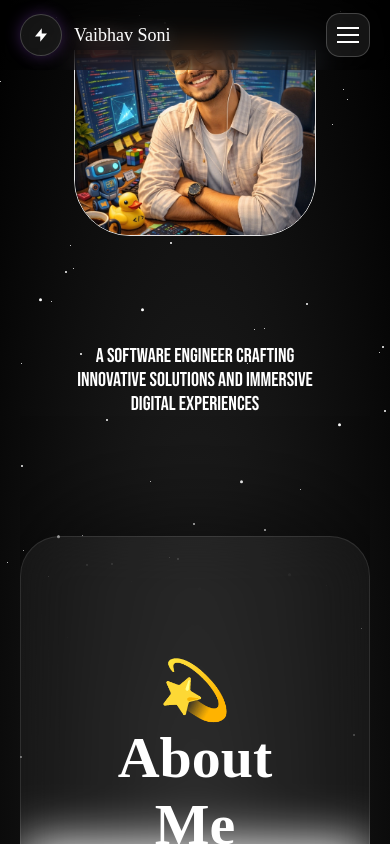
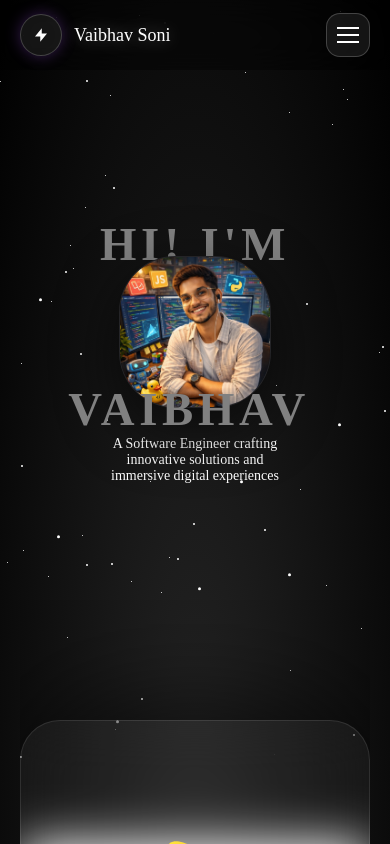
Before and after one commit to vaibhav77471/vaibhav-soni-portfolio, a Next.js app: page / in a window 390 px wide. Shown: the top 844 px of the page. Built offline with nearby package versions, Linux system fonts and the light colour scheme.

Commit message:
hero secrio n responsive

```diff
--- a/src/components/home/HeroSection.js
+++ b/src/components/home/HeroSection.js
@@ -1,52 +1,38 @@
-import { Bebas_Neue, Poppins, Inter } from 'next/font/google';
+import { Bebas_Neue, Poppins, Inter } from 'next/font/google'
+import './hero.css'
 
 const bebas = Bebas_Neue({
   subsets: ['latin'],
   weight: '400',
-});
+})
 
 const poppins = Poppins({
   subsets: ['latin'],
   weight: ['400', '600'],
-});
+})
 
 const inter = Inter({
   subsets: ['latin'],
-});
-
+})
 
 export default function HeroSection() {
   return (
-    <section className="relative flex items-center justify-center h-[auto] w-full bg-black overflow-hidden font-['Bebas_Neue']" id="home">
+    <section className="hero" id="home">
+      <div className="hero-wrapper">
 
-      <div className="relative flex flex-col items-center">
+        <h1 className="hero-title">HI! I'M</h1>
 
-        {/* HI I'M */}
-        <h1 className="text-[12vw] font-bold uppercase tracking-[0.1em] leading-none select-none z-10 translate-y-12 font-['Bebas_Neue'] text-[grey]">
-          HI! I'M
-        </h1>
-
-        {/* Avatar */}
-        <div className="relative bottom-[180px] z-20 w-[240px] h-[240px] md:w-[320px] md:h-[320px] rounded-[3.5rem] overflow-hidden shadow-2xl border border-white/5 bg-zinc-900">
-          <img
-            src="/images/vaibhav.webp"
-            alt="Vaibhav Soni"
-            className="w-full h-full object-cover"
-            draggable="false"
-          />
+        <div className="hero-avatar">
+          <img src="/images/vaibhav.webp" alt="Vaibhav Soni" />
         </div>
 
-        {/* Name */}
-        <h2 className="absolute -bottom-[160px] md:-bottom-12 text-[grey] text-[14vw] font-black uppercase leading-none text-center select-none z-30 drop-shadow-2xl font-['Bebas_Neue'] tracking-[0.1em]">
-          VAIBHAV
-        </h2>
+        <h2 className="hero-name">VAIBHAV</h2>
 
-        {/* Tagline */}
-        <p className="absolute bottom-[-20px] md:bottom-[-80px] text-center text-[20px] md:text-lg text-[#fff] tracking-wide z-30 max-w-xl">
+        <p className="hero-tagline">
           A Software Engineer crafting innovative solutions and immersive digital experiences
         </p>
 
       </div>
     </section>
-  );
+  )
 }
--- /dev/null
+++ b/src/components/home/hero.css
@@ -0,0 +1,248 @@
+.hero {
+  position: relative;
+  width: 100%;
+  min-height: 100%;
+  background: transparent;
+  display: flex;
+  justify-content: center;
+  align-items: center;
+  overflow: hidden;
+  margin-top: -80px;
+
+
+}
+
+.hero-wrapper {
+  position: relative;
+  display: flex;
+  flex-direction: column;
+  align-items: center;
+}
+
+/* ================= HERO TEXT ================= */
+
+.hero-title {
+  font-size: 12vw;
+  font-weight: 700;
+  text-transform: uppercase;
+  letter-spacing: 0.1em;
+  color: grey;
+  line-height: 1;
+  transform: translateY(40px);
+  user-select: none;
+}
+
+/* ================= AVATAR ================= */
+
+.hero-avatar {
+  position: relative;
+  bottom: 160px;
+  width: 300px;
+  height: 300px;
+  border-radius: 3.5rem;
+  overflow: hidden;
+  background: #18181b;
+  border: 1px solid rgba(255,255,255,0.05);
+  box-shadow: 0 20px 60px rgba(0,0,0,0.6);
+  z-index: 20;
+}
+
+.hero-avatar img {
+  width: 100%;
+  height: 100%;
+  object-fit: cover;
+}
+
+/* ================= NAME ================= */
+
+.hero-name {
+  position: absolute;
+  bottom: -160px;
+  font-size: 14vw;
+  font-weight: 900;
+  text-transform: uppercase;
+  color: grey;
+  letter-spacing: 0.1em;
+  line-height: 1;
+  text-align: center;
+  z-index: 999;
+}
+
+/* ================= TAGLINE ================= */
+
+.hero-tagline {
+  position: absolute;
+  bottom: -20px;
+  font-size: 20px;
+  color: white;
+  text-align: center;
+  max-width: 600px;
+  letter-spacing: 0.05em;
+}
+
+/* ================= RESPONSIVE ================= */
+
+@media (min-width: 350px) and (max-width: 400px) {
+
+  .hero-title {
+    font-size: 20vw;
+    transform: translateY(-30px) !important;
+  }
+
+  .hero-avatar {
+    display: flex;
+    width: 160px;
+    height: 160px;
+
+  }
+
+  .hero-name {
+    font-size: 12vw !important;
+    transform: translate(-50%, -80%);
+    margin-left: 230px ;
+
+
+  }
+
+  .hero-tagline {
+    font-size: 15px;
+    max-width: 260px;
+    letter-spacing: 0px;
+  }
+}
+
+@media (min-width: 400px) and (max-width: 600px) {
+
+  .hero-title {
+    font-size: 20vw;
+    transform: translateY(-30px) !important;
+  }
+
+  .hero-avatar {
+    display: flex;
+    width: 160px;
+    height: 160px;
+
+  }
+
+  .hero-name {
+    font-size: 12vw !important;
+    transform: translate(-50%, -80%);
+    margin-left: 250px ;
+
+
+  }
+
+  .hero-tagline {
+    font-size: 15px;
+    max-width: 260px;
+    letter-spacing: 0px;
+  }
+}
+
+/* 📱 Mobile */
+@media (max-width: 767px) {
+
+    .hero{
+        min-height: 500px;
+        margin-top: 50px;
+    }
+  .hero-title {
+    font-size: 12vw;
+    transform: translateY(20px);
+  }
+
+  .hero-avatar {
+    width: 150px;
+    height: 150px;
+    bottom: 80px;
+  }
+
+  .hero-name {
+    font-size: 10vw;
+    bottom:-20px;
+    color: grey;
+    z-index: 999;
+  }
+
+  .hero-tagline {
+    font-size: 14px;
+    max-width: 280px;
+    bottom: -10px;
+  }
+}
+
+/* 📟 Tablet */
+@media (min-width: 768px) and (max-width: 1023px) {
+
+  .hero-title {
+    font-size: 14vw;
+  }
+
+  .hero-avatar {
+    position:relative;
+    width: 200px;
+    height: 200px;
+    bottom: 80px;
+  }
+
+  .hero-name {
+    position:absolute;
+    font-size: 16vw;
+    bottom: -100px;
+    color:grey;
+    z-index: 999;
+  }
+
+  .hero-tagline {
+    font-size: 14px;
+    bottom: -15px;
+    width: 100vw;
+
+
+  }
+}
+
+/* 🖥️ Large screens */
+@media (min-width: 1024px) and (max-width: 1440px) {
+  .hero-title {
+    font-size: 10vw;
+  }
+.hero-avatar {
+  position: relative;   /* IMPORTANT */
+  width: 260px;
+  height: 260px;
+  margin-top: 70px;
+  border-radius: 3.5rem;
+  overflow: hidden;
+}
+
+/* image stays same */
+.hero-avatar img {
+  width: 100%;
+  height: 100%;
+  object-fit: cover;
+}
+
+/* NAME OVER IMAGE */
+.hero-name {
+  position: absolute;
+  left: 50%;
+  top: 50%;
+  transform: translate(-50%, -30%);
+  font-size: 12vw;
+  font-weight: 900;
+  text-transform: uppercase;
+  letter-spacing: 0.1em;
+  z-index:9999 !important;
+  pointer-events: none;
+}
+
+/* .hero-tagline {
+    font-size: 14px;
+    bottom: -5px !important;
+    width: 100vw;
+
+
+  } */
+}
```
